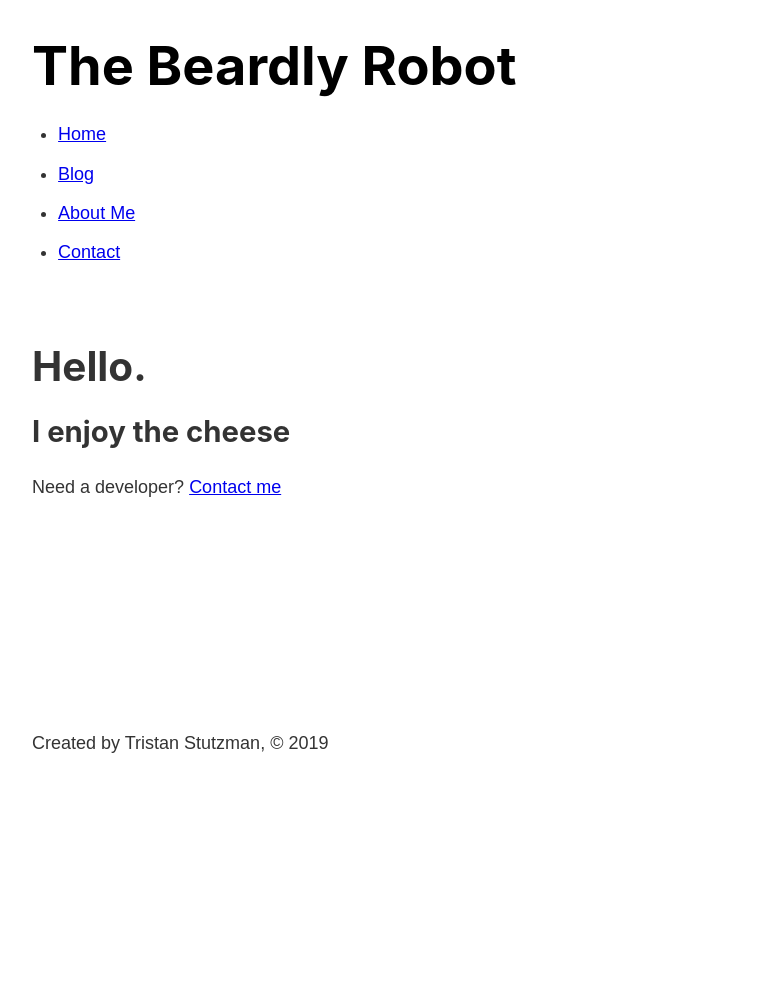
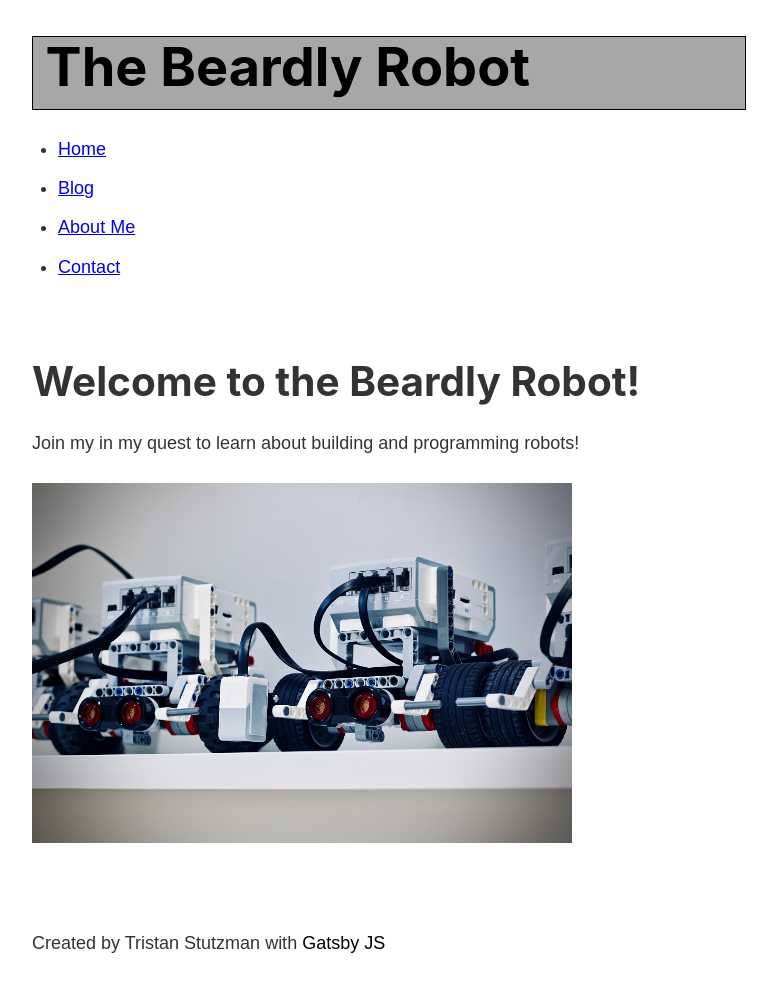
Before and after one commit to chickenteeth/gatsby-blog, a Gatsby site: page / in a window 1280 px wide. Shown: the whole page, without its empty margins (251-1028 px from the left). Before the commit the page ends 800 px from the top, so only its background shows below. Built offline with nearby package versions, Linux system fonts and the light colour scheme; Gatsby itself is replaced by a stand-in of ours.

Commit message:
update content

```diff
--- a/src/components/footer.js
+++ b/src/components/footer.js
@@ -14,7 +14,7 @@ const Footer = () => {
   `)
   return (
     <footer className={footerStyles.footer}>
-      <p>Created by {data.site.siteMetadata.author}, © 2019</p>
+      <p>Created by {data.site.siteMetadata.author} with <a href="https://gatsbyjs.org" target="_blank">Gatsby JS</a></p>
     </footer>
   )
 }
--- a/src/components/footer.module.scss
+++ b/src/components/footer.module.scss
@@ -1,3 +1,7 @@
 .footer {
     margin-top: 3rem;
+    a {
+        color: #000;
+        text-decoration: none;
+    }
 }
--- a/src/components/header.js
+++ b/src/components/header.js
@@ -16,7 +16,7 @@ const Header = () => {
 
   return (
     <header className={headerStyles.header}>
-      <h1 className="">
+      <h1>
         <Link to="/" className={headerStyles.title}>
           {data.site.siteMetadata.title}
         </Link>
--- a/src/components/layout.module.scss
+++ b/src/components/layout.module.scss
@@ -1,3 +1,12 @@
+header {
+  h1 {
+    background-color: rgb(167, 167, 167);
+    padding-bottom: .7rem;
+    padding-left: .7rem;
+    border: 1px solid black;
+  }
+}
+
 .container {
   margin: 0 auto;
   max-width: 750px;
@@ -10,4 +19,8 @@
 
 .content {
   flex-grow: 1;
+  img {
+    width: 30rem;
+    margin-top: 1.5rem;
+  }
 }
--- a/src/pages/contact.js
+++ b/src/pages/contact.js
@@ -9,10 +9,8 @@ const ContactPage = () => {
       <Head title="Contact Me" />
       <h1>Contact</h1>
       <p>
-        867-5309 or tstutzman@beardlysoft.com{" "}
-        <a href="https://twitter.com/chickenteeth86" target="_blank">
-          Twitter me
-        </a>
+        Portfolio Webiste: <a href="https://www.beardlysoft.com">BeardlySoft.com</a><br />
+        Email: <a href="mailto:tstutzman@beardlysoft.com">tstutzman@beardlysoft.com</a>
       </p>
     </Layout>
   )
--- a/src/pages/index.js
+++ b/src/pages/index.js
@@ -2,15 +2,16 @@ import React from "react"
 import { Link } from "gatsby"
 import Layout from "../components/layout"
 import Head from '../components/head'
+import image from '../components/images/robo-bg.jpg'
 
 const IndexPage = () => {
   return (
     <Layout>
       <Head title="Home" />
-      <h1>Hello.</h1>
-      <h2>I enjoy the cheese</h2>
+      <h1>Welcome to the Beardly Robot!</h1>
       <p>
-        Need a developer? <Link to="/contact">Contact me</Link>
+        Join my in my quest to learn about building and programming robots!
+        <img src={image} />
       </p>
     </Layout>
   )
```
Also changed, not shown: src/pages/about.js (+4 -3 lines), src/components/images/robo-bg.jpg (added).
